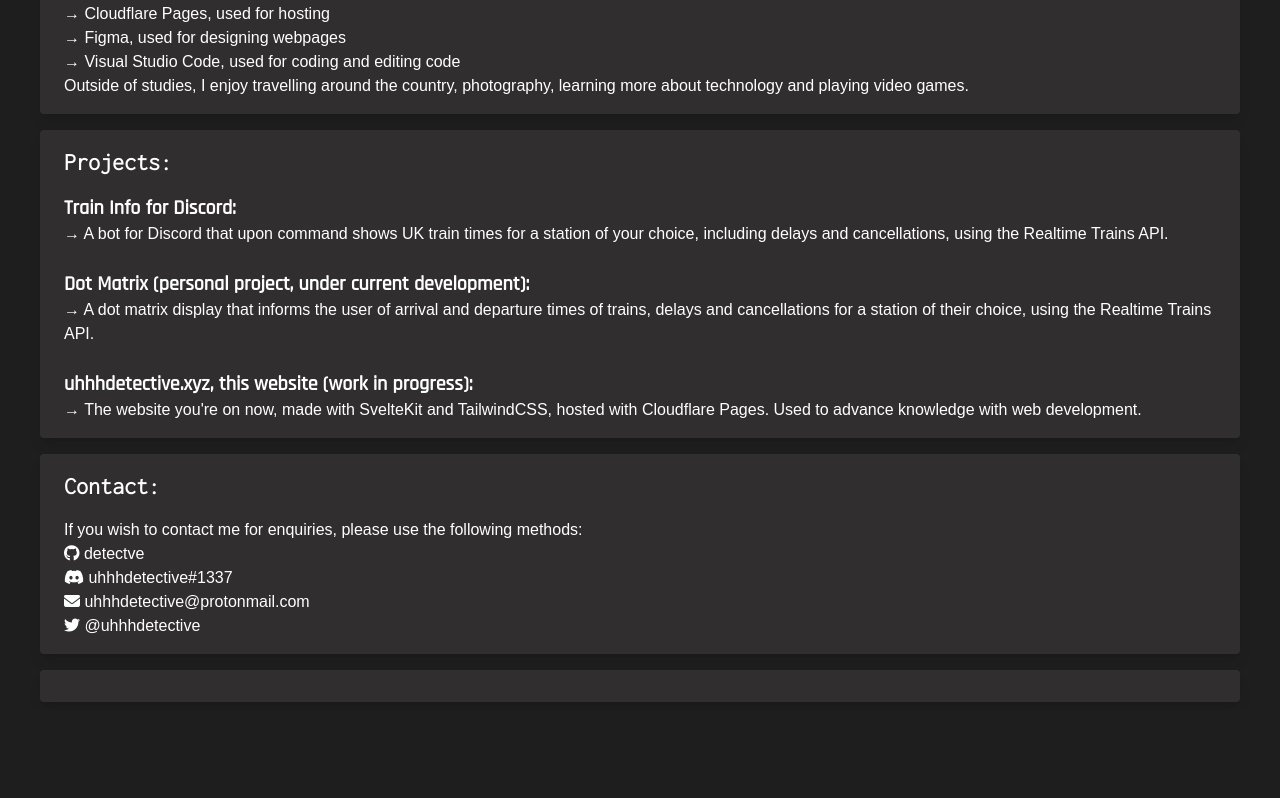
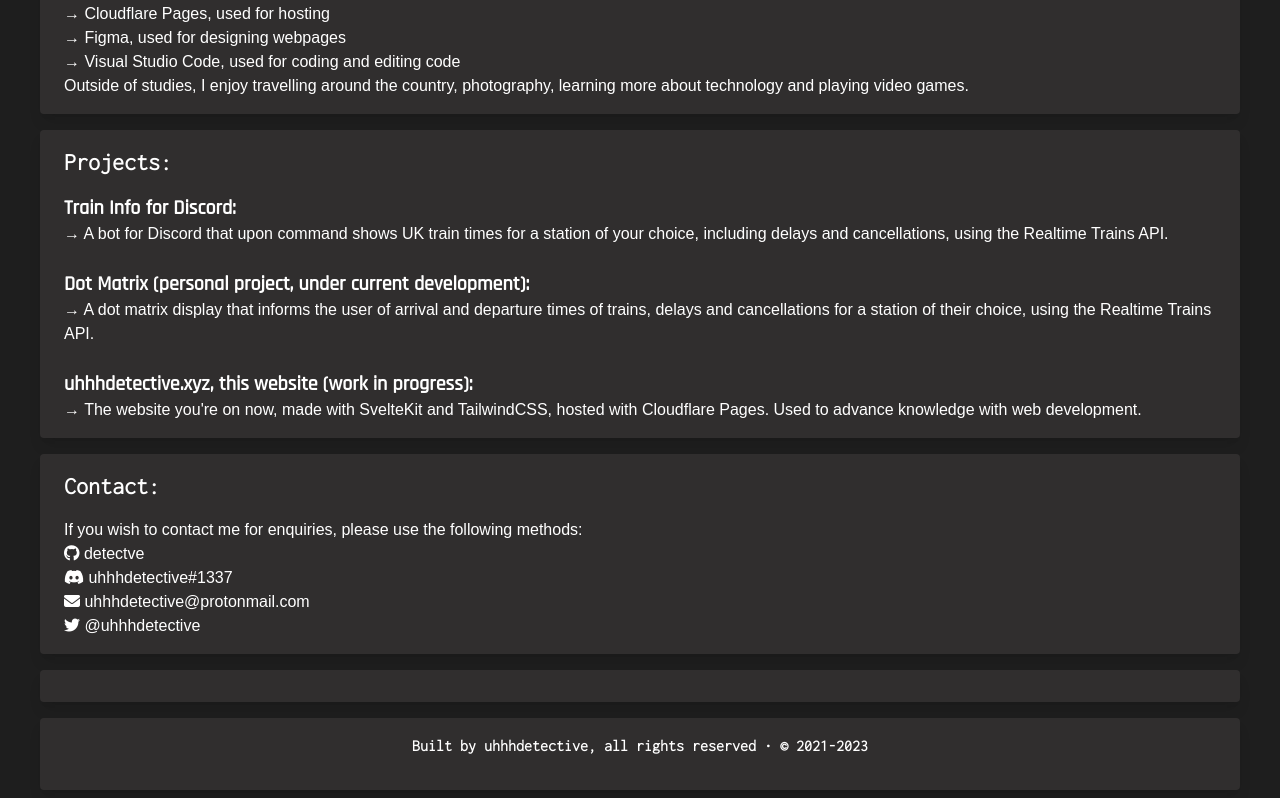
Before and after one commit to detectve/uhhhdetective.com, a SvelteKit app: page / in a window 1280 px wide. Shown: the part 310-1108 px from the top of the page. Before the commit the page ends 1020 px from the top, so only its background shows below. Built offline with nearby package versions, Linux system fonts and the light colour scheme; no server answers; a web font is replaced by a local one.

Commit message:
feat: add footers and update deps

```diff
--- a/package.json
+++ b/package.json
@@ -30,7 +30,9 @@
 		"mdsvex": "^0.10.6",
 		"postcss": "^8.4.21",
 		"svelte-preprocess": "^5.0.1",
+		"tailwind": "^4.0.0",
 		"tailwind-typography": "^0.1.0",
-		"tailwindcss": "^3.2.4"
+		"tailwindcss": "^3.2.4",
+		"typography": "^0.16.21"
 	}
 }
--- /dev/null
+++ b/src/components/Footer.svelte
@@ -0,0 +1,12 @@
+<script>
+    const currentYear = new Date().getFullYear();
+</script>
+<footer class="text-center box-content h-50 w-50 py-2 px-10">
+    <div class="rounded overfolw-hidden shadow-lg bg-[#302e2e]">
+      <div class="px-6 py-4">
+        <h1 class="text-white text-1xl font-semibold mb-4">
+            Built by uhhhdetective, all rights reserved • © 2021-{currentYear}
+        </h1>
+        </div>
+    </div>
+</footer>
--- a/src/routes/+layout.svelte
+++ b/src/routes/+layout.svelte
@@ -1,5 +1,9 @@
 <script>
-
+    import Footer from "../components/Footer.svelte";
 </script>
 
-<slot />
+<main>
+    <slot />
+</main>
+
+<Footer />
```
Also changed, not shown: 1 other file (tests, documents, lock files or other folders).
